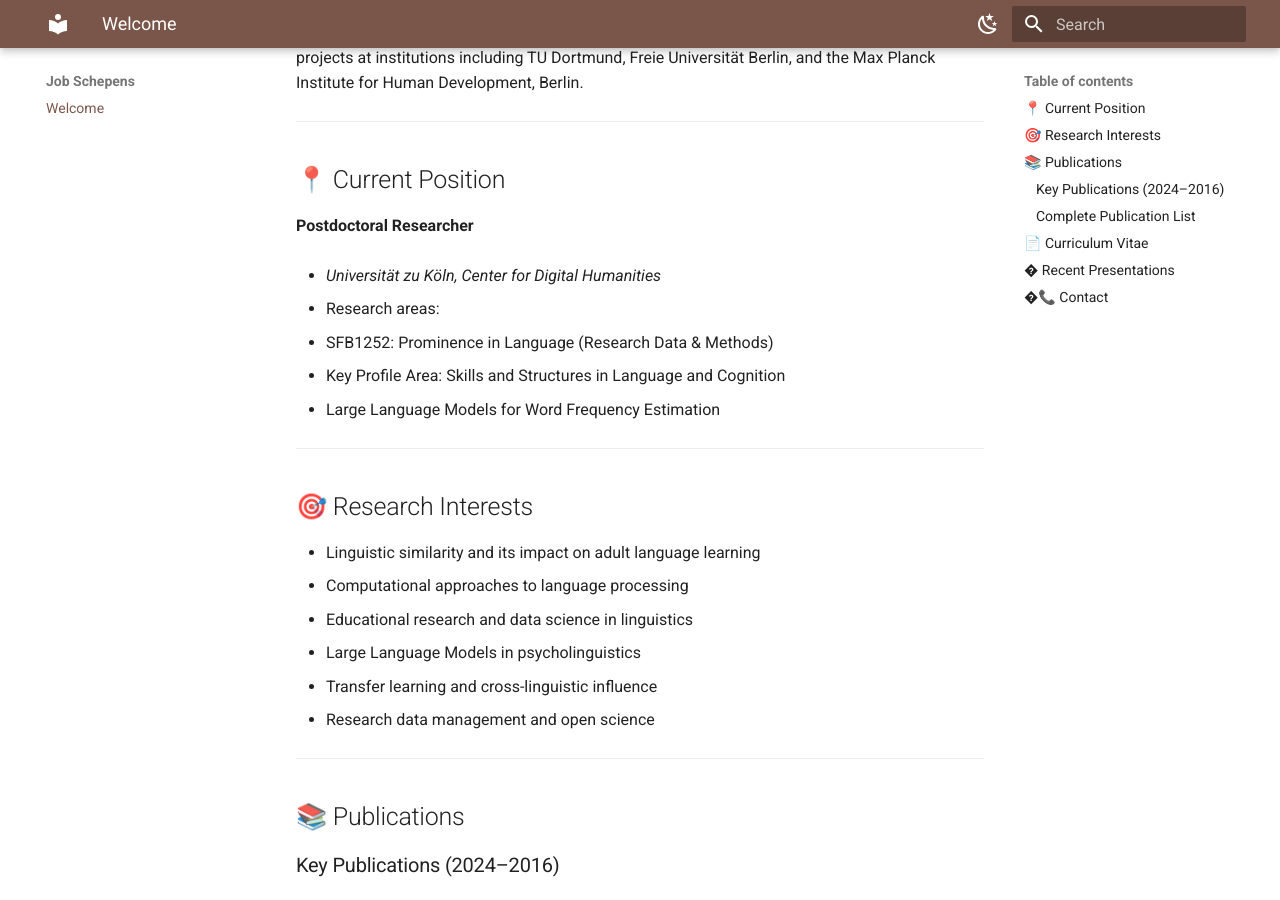
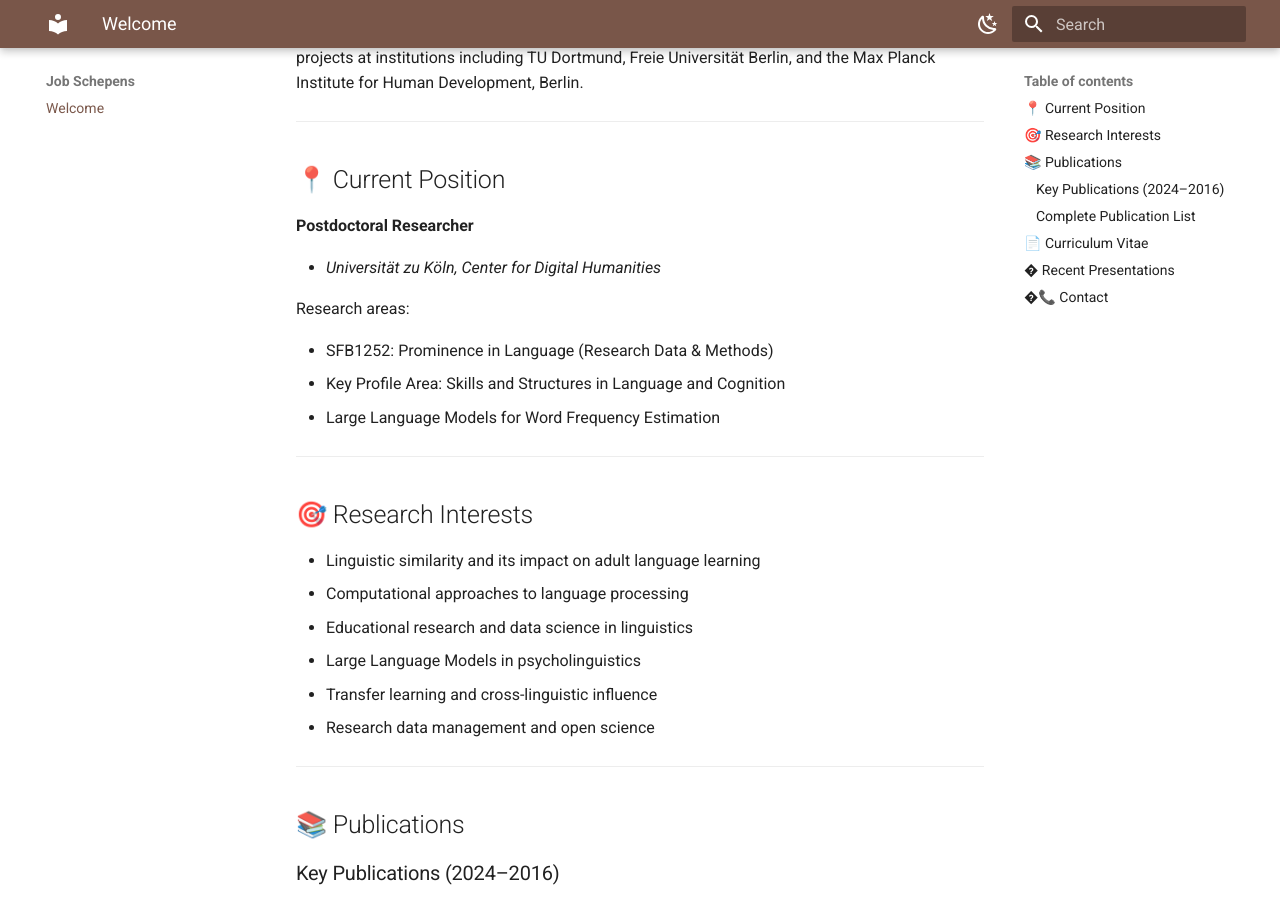
Before and after one commit to jobschepens/personal-page, an MkDocs documentation site: the page built from docs/index.md, in a window 1280 px wide and 900 px high, scrolled down 330 px. Built offline with MkDocs 1.6.1 and Material for MkDocs 9.7.7, drawn with Linux system fonts in a browser that asks for light colours.

```diff
--- a/docs/index.md
+++ b/docs/index.md
@@ -17,7 +17,8 @@ Since I received my PhD in 2015 from Radboud University Nijmegen, I have contrib
 
 - *Universität zu Köln, Center for Digital Humanities*
 
-- Research areas:
+Research areas:
+
   - SFB1252: Prominence in Language (Research Data & Methods)
   - Key Profile Area: Skills and Structures in Language and Cognition
   - Large Language Models for Word Frequency Estimation
```
